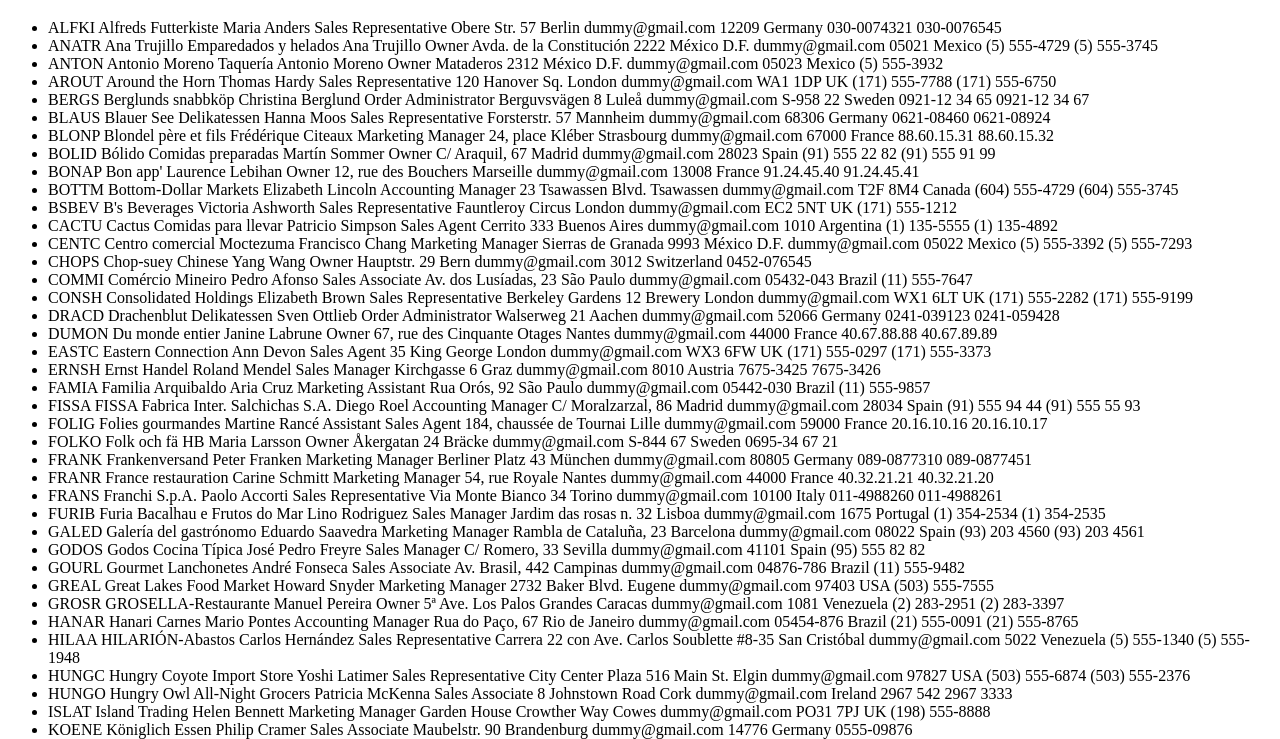
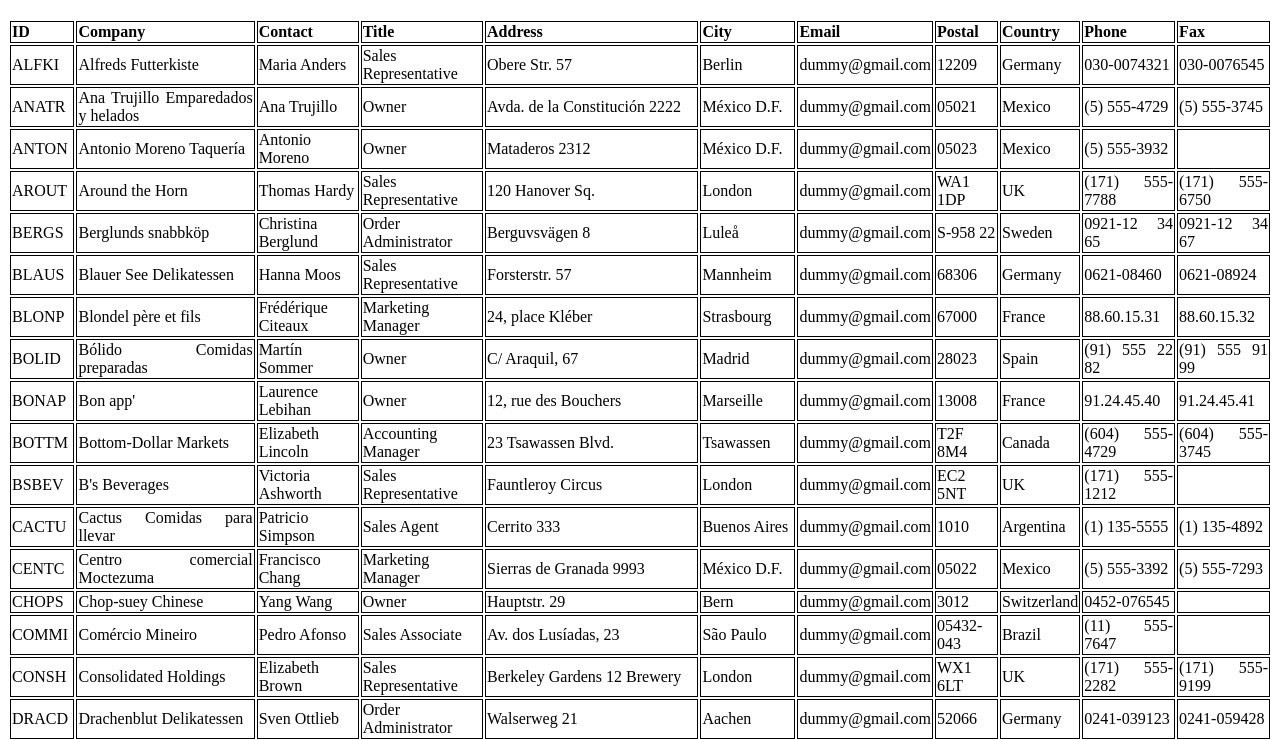
Before and after one commit to jmembreno1029/ab-angularjs, a plain HTML site: page index.html in a window 1280 px wide. Shown: the part 61-800 px from the top of the page. Drawn offline with nearby package versions, Linux system fonts and the light colour scheme.

Commit message:
converted list to table

```diff
--- a/index.html
+++ b/index.html
@@ -15,23 +15,36 @@
 <body ng-app="addressbook">
     <h1>Address Book</h1>
     <div ng-controller="ContactsController">
-    <ul>
-        <li ng-repeat="contact in contacts">
-            <span>{{contact.CustomerID}}</span>
-            <span>{{contact.CompanyName}}</span>
-            <span>{{contact.ContactName}}</span>
-            <span>{{contact.ContactTitle}}</span>
-            <span>{{contact.Address}}</span>
-            <span>{{contact.City}}</span>
-            <span>{{contact.Email}}</span>
-            <span>{{contact.PostalCode}}</span>
-            <span>{{contact.Country}}</span>
-            <span>{{contact.Phone}}</span>
-            <span>{{contact.Fax}}</span>
+    <table>
+        <tr>
+            <th>ID</th>
+            <th>Company</th>
+            <th>Contact</th>
+            <th>Title</th>
+            <th>Address</th>
+            <th>City</th>
+            <th>Email</th>
+            <th>Postal</th>
+            <th>Country</th>
+            <th>Phone</th>
+            <th>Fax</th>
+        </tr>
+        <tr ng-repeat="contact in contacts">
+            <td>{{contact.CustomerID}}</td>
+            <td>{{contact.CompanyName}}</td>
+            <td>{{contact.ContactName}}</td>
+            <td>{{contact.ContactTitle}}</td>
+            <td>{{contact.Address}}</td>
+            <td>{{contact.City}}</td>
+            <td>{{contact.Email}}</td>
+            <td>{{contact.PostalCode}}</td>
+            <td>{{contact.Country}}</td>
+            <td>{{contact.Phone}}</td>
+            <td>{{contact.Fax}}</td>
 
-        </li>
+        </tr>
 
-    </ul>
+    </table>
     <!-- <ul>
         <li ng-repeat="contact in contacts"></li>
         <p>{{contacts.CustomerID}}</p>
--- a/style.css
+++ b/style.css
@@ -0,0 +1,4 @@
+th, td {
+    border: solid black 1px;
+    text-align: justify;
+}
```
